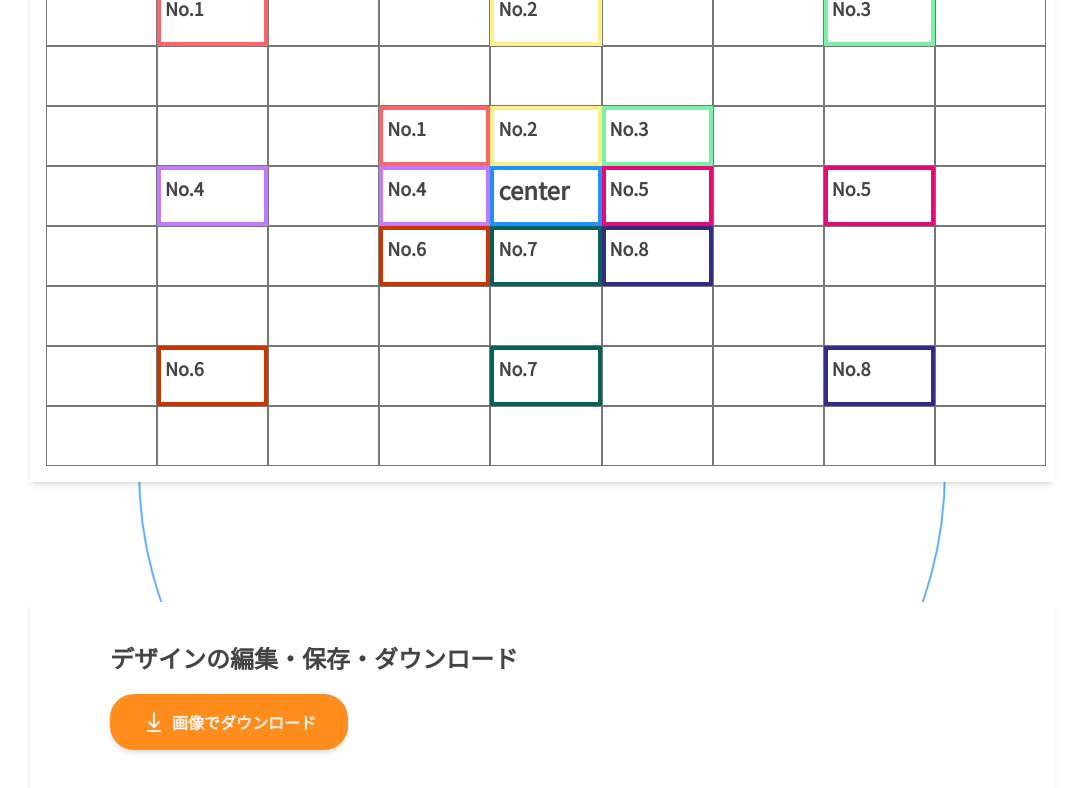
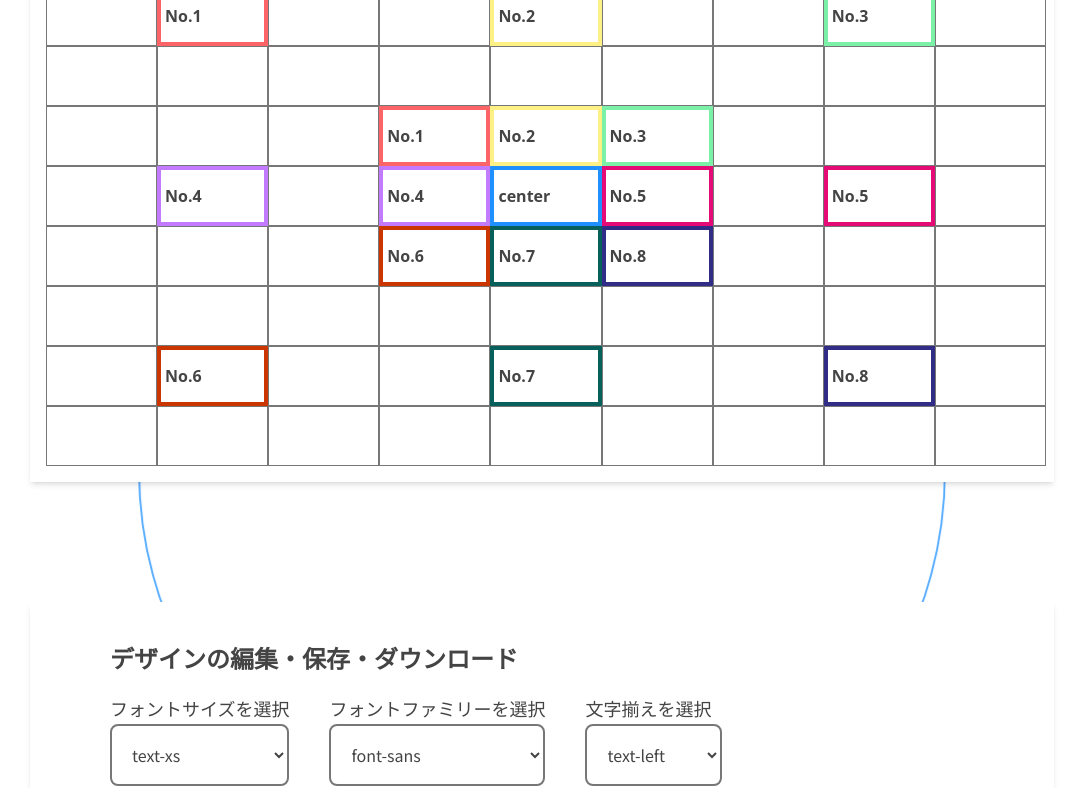
Before and after one commit to kapibara99/mandala_chart, a React (Vite) app: page / in a window 1280 px wide. Shown: the part 360-1148 px from the top of the page, without its empty margins (98-1181 px from the left). Built offline with nearby package versions, Linux system fonts and the light colour scheme.

Commit message:
add chart style editor

```diff
--- a/package.json
+++ b/package.json
@@ -12,6 +12,7 @@
   "dependencies": {
     "@tailwindcss/vite": "^4.0.6",
     "html2canvas-pro": "^1.5.8",
+    "jotai": "^2.12.1",
     "react": "^19.0.0",
     "react-dom": "^19.0.0",
     "react-router": "^7.2.0",
--- a/src/components/chart/chart.default.ts
+++ b/src/components/chart/chart.default.ts
@@ -1,4 +1,4 @@
-import { ChartStyle, MandalaCellProps } from "./chart";
+import { MandalaCellProps } from "./chart";
 
 export const CHART_MAIN_ID = "chart-main";
 
@@ -36,19 +36,6 @@ export function getCategoryColorFromZahyou(zahyou: [number, number]) {
   }
   return CHART_COLORS[4];
 }
-
-export const DEFAULT_BG_COLOR = "#000000";
-export const DEFAULT_FONT_COLOR = "#000000";
-
-export const DEFAULT_STYLE: ChartStyle = {
-  fontFamily: "sans-serif",
-  centralBackgroundColor: DEFAULT_BG_COLOR,
-  centralFontColor: DEFAULT_FONT_COLOR,
-  subTitleBackgroundColor: DEFAULT_BG_COLOR,
-  subTitleFontColor: DEFAULT_FONT_COLOR,
-  itemBackgroundColor: DEFAULT_BG_COLOR,
-  itemFontColor: DEFAULT_FONT_COLOR,
-};
 
 export const DEFAULT_CHART_DATA = () => {
   const MandalaCellDefault: MandalaCellProps = {
--- a/src/components/chart/chartCell.tsx
+++ b/src/components/chart/chartCell.tsx
@@ -37,13 +37,15 @@ export default function MandalaCell({ cellType, value, isFocused, zahyou }: Mand
   };
 
   const fontSize =
-    cellType == "title"
-      ? "text-2xl font-bold" // main title cell
-      : cellType == "subTitle"
-      ? `text-lg font-bold` // sub title cell
-      : "text-base"; // item cell
+    cellType == "item"
+      ? "" // item cell
+      : "font-bold"; // main or sub title cell
   return (
-    <div className={`relative p-2 break-all min-h-15 ${fontSize}`} data-zahyou={zahyou.join(",")} id={cellType == "title" ? "center-cell" : ""}>
+    <div
+      className={`relative flex items-center p-2 break-all min-h-15 ${fontSize}`}
+      data-zahyou={zahyou.join(",")}
+      id={cellType == "title" ? "center-cell" : ""}
+    >
       {/* ツールチップ */}
       <div
         className={
@@ -82,7 +84,7 @@ export default function MandalaCell({ cellType, value, isFocused, zahyou }: Mand
         onClick={(e) => handleClick(e)}
       />
       {/* 表示するvalue */}
-      <span className="whitespace-pre-line">{cellValue}</span>
+      <span className="block w-full whitespace-pre-line">{cellValue}</span>
     </div>
   );
 }
--- a/src/components/chart/chartMain.tsx
+++ b/src/components/chart/chartMain.tsx
@@ -1,10 +1,12 @@
 import MandalaCell from "./chartCell";
 import { DEFAULT_CHART_DATA, CHART_MAIN_ID } from "./chart.default";
 import { defaultWidthSize } from "../../_commonStyle";
+import ChartStyleDefault from "./chartStyle/chartStyle";
 
 export default function ChartMain() {
   // チャートのメインコンポーネント
   return (
+    <ChartStyleDefault>
       <div id={CHART_MAIN_ID} className={`${defaultWidthSize} p-4 bg-white overflow-x-auto shadow-md`}>
         <div className="grid grid-cols-9 min-w-[1000px]">
           {DEFAULT_CHART_DATA().map((props) => (
@@ -12,5 +14,6 @@ export default function ChartMain() {
           ))}
         </div>
       </div>
+    </ChartStyleDefault>
   );
 }
--- /dev/null
+++ b/src/components/chart/chartStyle/chartStyle.atoms.ts
@@ -0,0 +1,7 @@
+import { atom } from "jotai";
+import { DEFAULT_STYLE, createChartStyleValue } from "./chartStyle.default";
+
+export const chartStyleAtom = atom({
+  data: DEFAULT_STYLE,
+  classValue: createChartStyleValue(DEFAULT_STYLE),
+});
--- /dev/null
+++ b/src/components/chart/chartStyle/chartStyle.default.ts
@@ -0,0 +1,21 @@
+export const DEFAULT_BG_COLOR = "#000000";
+export const DEFAULT_FONT_COLOR = "#000000";
+export const fontSizes = ["text-xs", "text-sm", "text-base", "text-lg", "text-xl", "text-2xl", "text-3xl", "text-4xl", "text-5xl"] as const;
+export const textAligns = ["text-left", "text-center", "text-right"] as const;
+export const fontFamilies = ["font-sans", "font-serif", "font-mono"] as const;
+export type ChartStyle = {
+  fontSize: (typeof fontSizes)[number];
+  textAlign: (typeof textAligns)[number];
+  fontFamily: (typeof fontFamilies)[number];
+};
+export const DEFAULT_STYLE: ChartStyle = {
+  fontSize: "text-base",
+  textAlign: "text-left",
+  fontFamily: "font-sans",
+};
+
+export function createChartStyleValue(style: ChartStyle): string {
+  return Object.entries(style)
+    .map(([, value]) => value)
+    .join(" ") as string;
+}
--- /dev/null
+++ b/src/components/chart/chartStyle/chartStyle.tsx
@@ -0,0 +1,7 @@
+import { useAtom } from "jotai";
+import { chartStyleAtom } from "./chartStyle.atoms";
+
+export default function ChartStyleDefault({ children }: { children: React.ReactNode }) {
+  const [style] = useAtom(chartStyleAtom);
+  return <div className={style.classValue}>{children}</div>;
+}
--- /dev/null
+++ b/src/components/chart/chartStyle/chartStyleController.tsx
@@ -0,0 +1,64 @@
+import { useAtom } from "jotai";
+import { chartStyleAtom } from "./chartStyle.atoms";
+import { createChartStyleValue, fontFamilies, fontSizes, textAligns } from "./chartStyle.default";
+import { ChangeEvent } from "react";
+
+function SelectDropDown({
+  options,
+  labelName,
+  selectId,
+  changeHandler,
+}: {
+  options: typeof fontSizes | typeof fontFamilies | typeof textAligns;
+  labelName: string;
+  selectId: string;
+  changeHandler: (e: ChangeEvent<HTMLInputElement | HTMLSelectElement>) => void;
+}) {
+  return (
+    <div>
+      <label className="block text-lg mb-0.5" htmlFor={selectId}>
+        {labelName}
+      </label>
+      <select className="w-full bg-white p-4 rounded-lg max-w-[400px] border-2 border-base-line" id={selectId} onChange={(e) => changeHandler(e)}>
+        {options.map((v) => (
+          <option key={v} value={v}>
+            {v}
+          </option>
+        ))}
+      </select>
+    </div>
+  );
+}
+export default function ChartStyleController() {
+  const [style, setStyle] = useAtom(chartStyleAtom);
+  const onChangeHandler = (e: ChangeEvent<HTMLInputElement | HTMLSelectElement>) => {
+    const { data } = Object.assign({}, style);
+    switch (e.currentTarget.id) {
+      case "fontSize":
+        data.fontSize = e.currentTarget.value as (typeof fontSizes)[number];
+        break;
+      case "fontFamily":
+        data.fontFamily = e.currentTarget.value as (typeof fontFamilies)[number];
+        break;
+      case "textAlign":
+        data.textAlign = e.currentTarget.value as (typeof textAligns)[number];
+        break;
+      default:
+        return;
+    }
+    setStyle({ data, classValue: createChartStyleValue(data) });
+  };
+  return (
+    <div className="mb-10 flex gap-10">
+      <div className="col">
+        <SelectDropDown selectId="fontSize" labelName="フォントサイズを選択" options={fontSizes} changeHandler={onChangeHandler} />
+      </div>
+      <div className="col">
+        <SelectDropDown selectId="fontFamily" labelName="フォントファミリーを選択" options={fontFamilies} changeHandler={onChangeHandler} />
+      </div>
+      <div className="col">
+        <SelectDropDown selectId="textAlign" labelName="文字揃えを選択" options={textAligns} changeHandler={onChangeHandler} />
+      </div>
+    </div>
+  );
+}
--- a/src/components/contentBox.tsx
+++ b/src/components/contentBox.tsx
@@ -2,7 +2,7 @@ import { defaultWidthSize } from "../_commonStyle";
 
 export default function ContentBox({ children, title }: { children: React.ReactNode; title: string }) {
   return (
-    <section className={`${defaultWidthSize} mt-30 mx-10 py-10 px-20 bg-white shadow-md relative z-1`}>
+    <section className={`${defaultWidthSize} mt-30 mx-10 py-10 px-4 md:px-20 bg-white shadow-md relative z-1`}>
       <h2 className="text-2xl font-bold mb-5">{title}</h2>
       <div>{children}</div>
     </section>
--- a/src/pages/index.tsx
+++ b/src/pages/index.tsx
@@ -1,4 +1,5 @@
 import ChartMain from "../components/chart/chartMain";
+import ChartStyleController from "../components/chart/chartStyle/chartStyleController";
 import ContentBox from "../components/contentBox";
 import DownloadImage from "../components/downloadImage";
 
@@ -7,6 +8,7 @@ export default function IndexPage() {
     <>
       <ChartMain />
       <ContentBox title="デザインの編集・保存・ダウンロード">
+        <ChartStyleController />
         <DownloadImage />
       </ContentBox>
       <ContentBox title="マンダラチャートとは？">
```
Also changed, not shown: src/components/chart/chart.d.ts (+0 -10 lines), 1 other file (tests, documents, lock files or other folders). Lines whose indentation alone changed are shown as unchanged.
